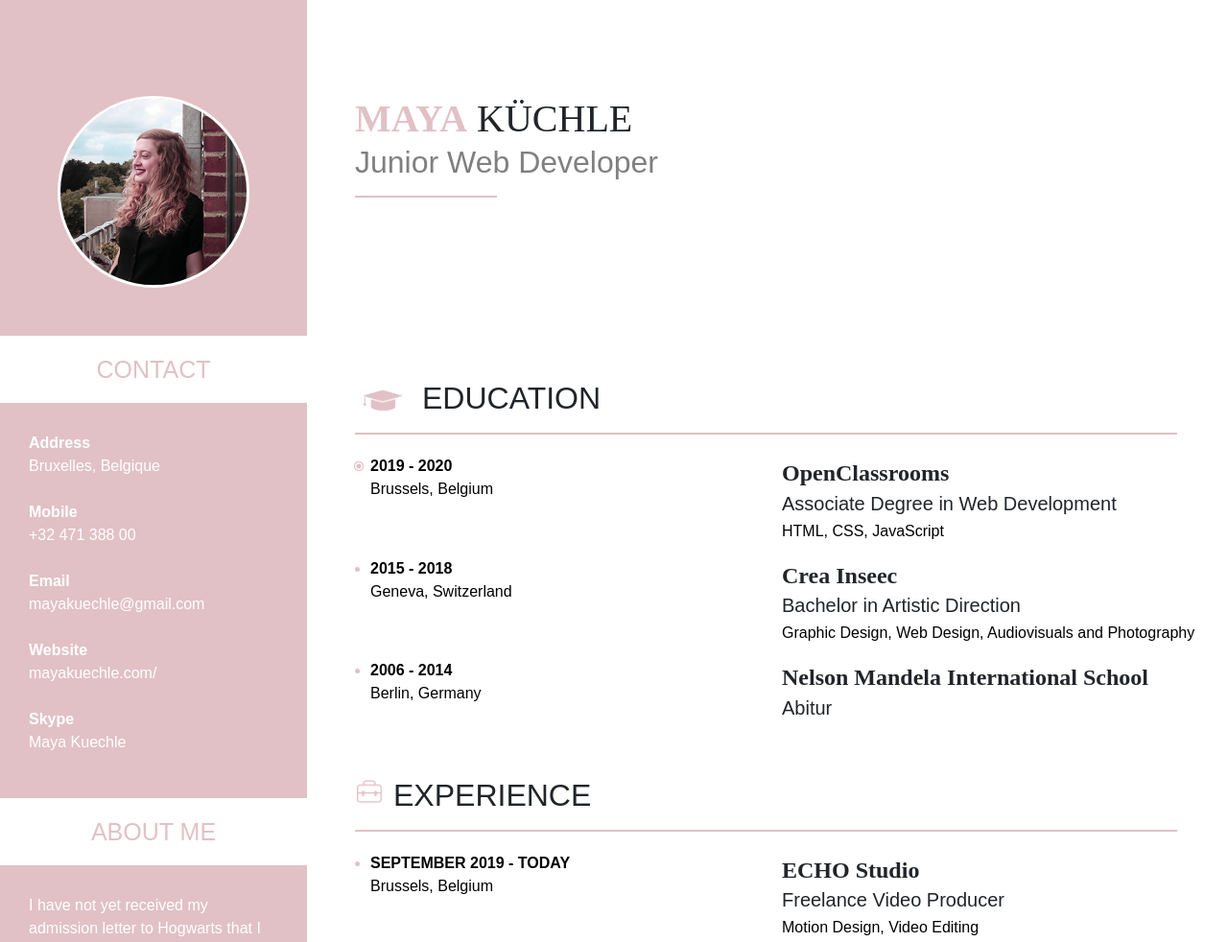
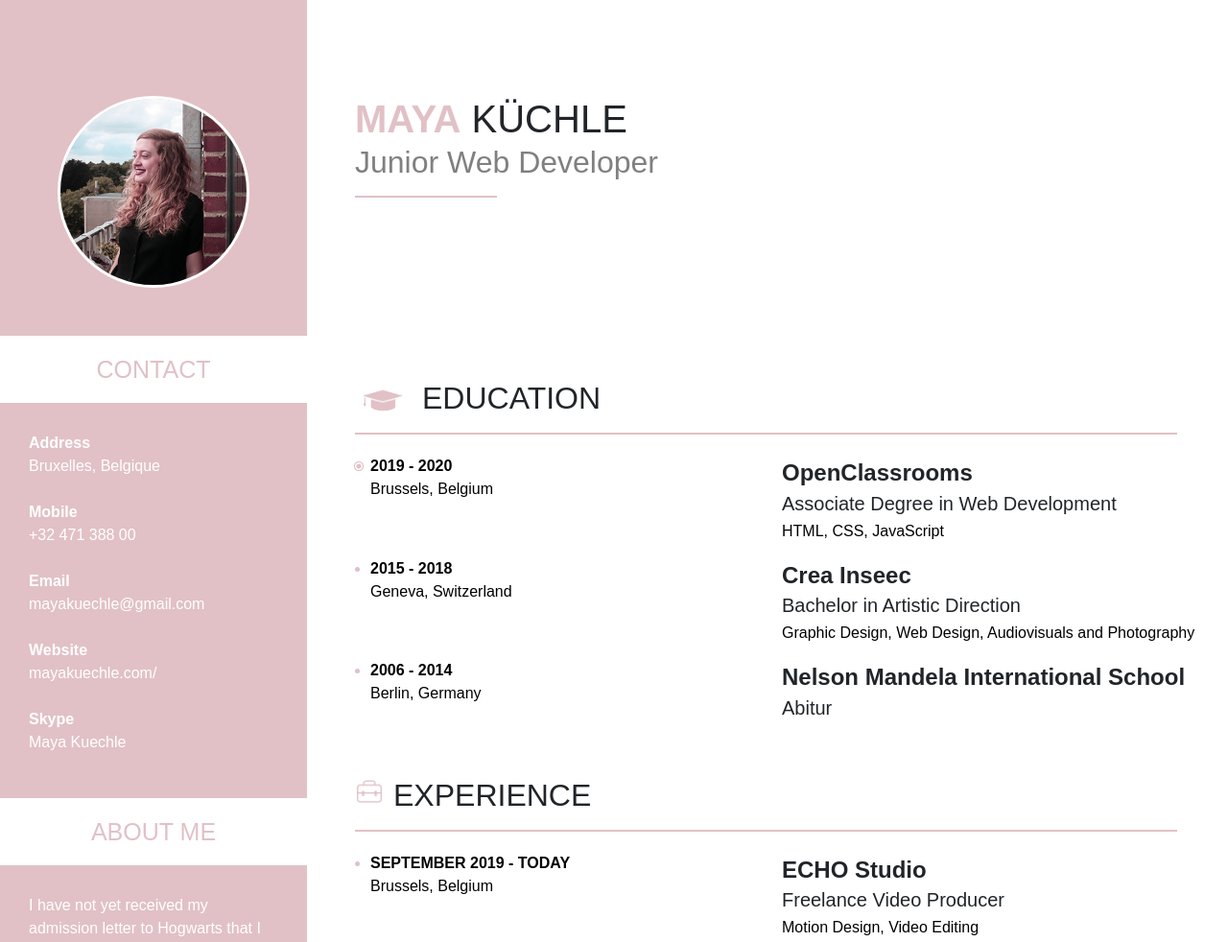
Before and after one commit to MayaKuechle/mayakuechle.github.io, a plain HTML site: page index.html in a window 1280 px wide. Shown: the top 982 px of the page at 96% size. Drawn offline with nearby package versions, Linux system fonts and the light colour scheme.

Commit message:
Update style.css

```diff
--- a/css/style.css
+++ b/css/style.css
@@ -138,7 +138,7 @@ p {
 /* HEADERS */
 
 h1 {
-	font-family: Avenir;
+	font-family: Avenir, sans-serif;
 	font-weight: thin;
 	background: none;
 	float: left;
@@ -199,7 +199,7 @@ hr {
 
 h4 {
     margin: 5px 0 0 0;
-    font-family: Avenir;
+    font-family: Avenir, sans-serif;
 }
 
 h5 {
```
